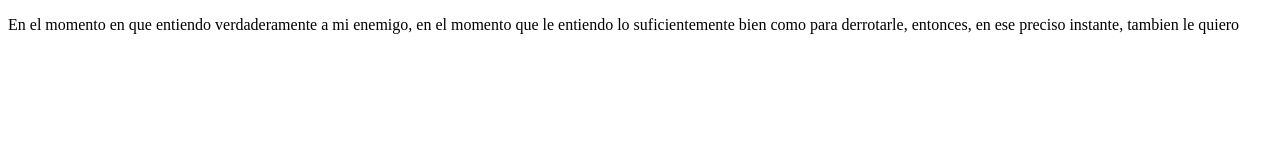
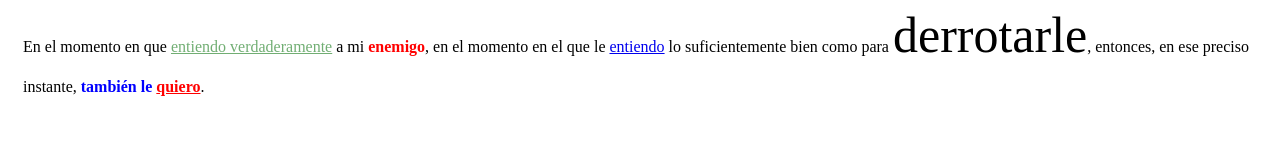
Before and after one commit to neirad82/EJERCICIO2DARIENMONTERO, a plain HTML site: page index.html in a window 1280 px wide. Drawn offline with Linux system fonts and the light colour scheme.

Commit message:
css actualizado

```diff
--- a/index.html
+++ b/index.html
@@ -1,14 +1,17 @@
-<!DOCTYPE html>
 <html lang="en">
 <head>
-  <meta charset="UTF-8">
-  <meta http-equiv="X-UA-Compatible" content="IE=edge">
-  <meta name="viewport" content="width=device-width, initial-scale=1.0">
-  <title>Document</title>
+    <meta charset="UTF-8">
+    <meta http-equiv="X-UA-Compatible" content="IE=edge">
+    <meta name="viewport" content="width=device-width, initial-scale=1.0">
+    <title>Ejercicio2</title>
+    <link rel="stylesheet" href="style.css">
 </head>
 <body>
- <!--get some help from mdn web-->
-  <p>En el momento en que entiendo verdaderamente a mi enemigo, en el momento que le entiendo lo suficientemente bien como para derrotarle, entonces, en ese preciso instante, tambien le quiero</p>
+
+  <!--get some help from mdn web-->
+    <p>
+        En el momento en que <u class="green">entiendo verdaderamente</u> a mi <b class="red">enemigo</b>, en el momento en el que le <a href="#" class="doble-linea">entiendo</a> lo suficientemente bien como para <span>derrotarle</span>, entonces, en ese preciso instante, <b class="blue">también le <u class="red">quiero</u></b>.
+    </p>
 
 </body>
 </html>
--- a/style.css
+++ b/style.css
@@ -1,3 +1,35 @@
+CSS:
+
 *{
-   margin: 0;
+    margin: 0;
+    padding: 0;
+    feComponentTransfer
+
 }
+
+p{
+    margin: 15px;
+    line-height: 2.5em;
+}
+
+a:hover{
+    color:palevioletred;
+}
+
+.double-line{
+    text-decoration: underline overline;
+}
+
+span{
+    font-size: 50px;
+}
+
+.green{
+   color: #71ae73;
+}
+.red{
+   color: #f00;
+}
+.blue{
+   color: #00f;
+}
```
